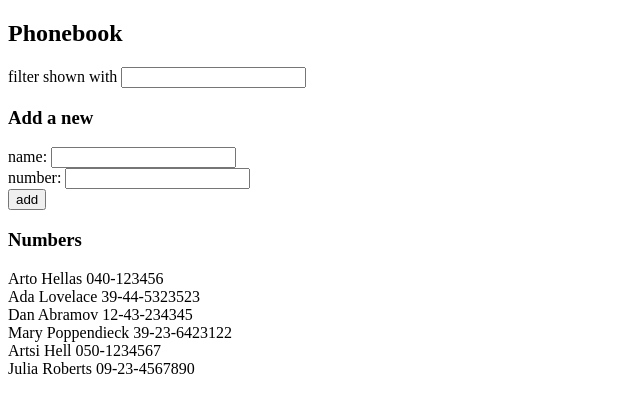
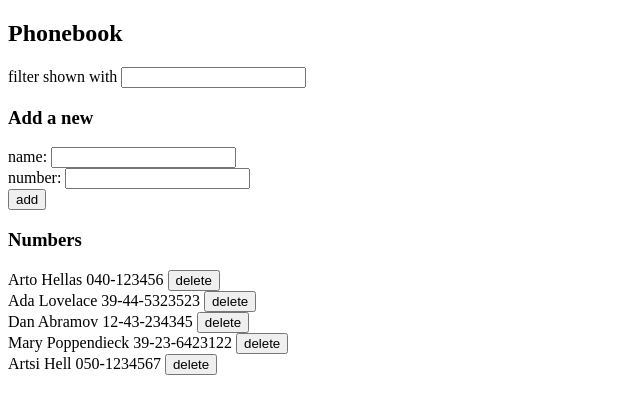
Before and after one commit to saljoo/Puhelinluettelo, a React (Create React App) app: page / in a window 1280 px wide. Shown: the top 414 px of the page, without its empty margins (0-640 px from the left). Built offline with nearby package versions, Linux system fonts and the light colour scheme; data requests are answered from the project's data file.

Commit message:
step9 ready

```diff
--- a/db.json
+++ b/db.json
@@ -24,11 +24,6 @@
       "name": "Artsi Hell",
       "number": "050-1234567",
       "id": 5
-    },
-    {
-      "name": "Julia Roberts",
-      "number": "09-23-4567890",
-      "id": 6
     }
   ]
 }
--- a/src/App.js
+++ b/src/App.js
@@ -52,6 +52,18 @@ const App = () => {
     }
   }
 
+  //Function that deletes person with certain id
+  const deletePersonWithId = (id) => {
+    const personToBeDeleted = persons.find(person => person.id === id)
+    if(window.confirm(`Delete ${personToBeDeleted.name}`)){
+      personService
+      .deletePerson(id)
+        .then(() => {
+          setPersons(persons.filter(person => person.id !== id))
+        })
+    }
+  }
+
   //Set filterValue to be the value of the input box
   const handleAddFilter = (event) => {
     setFilterValue(event.target.value)
@@ -82,7 +94,7 @@ const App = () => {
 
       <h3>Numbers</h3>
 
-      <Persons filterPersons={filterPersons}/>
+      <Persons filterPersons={filterPersons} deletePerson={deletePersonWithId}/>
     </div>
   )
 }
--- a/src/Components/Persons.js
+++ b/src/Components/Persons.js
@@ -1,8 +1,8 @@
 //Component to render one person's informations
-const Person = ({ name, number }) => {
+const Person = ({ name, number, deletePerson }) => {
     return (
       <div>
-        {name} {number}
+        {name} {number} <button onClick={deletePerson}>delete</button>
       </div>
     )
 }
@@ -12,7 +12,12 @@ const Persons = (props) => {
     return (
       <div>
         {props.filterPersons.map(person =>
-          <Person key={person.name} name={person.name} number={person.number} />
+          <Person
+            key={person.name}
+            name={person.name}
+            number={person.number}
+            deletePerson={() => props.deletePerson(person.id)}
+          />
         )}
       </div>
     )
--- a/src/services/persons.js
+++ b/src/services/persons.js
@@ -11,4 +11,9 @@ const create = newObject => {
     return request.then(response => response.data)
 }
 
-export default { getAll, create }
+const deletePerson = id => {
+    const request = axios.delete(`${baseUrl}/${id}`)
+    return request.then(response => response.data)
+}
+
+export default { getAll, create, deletePerson }
```
